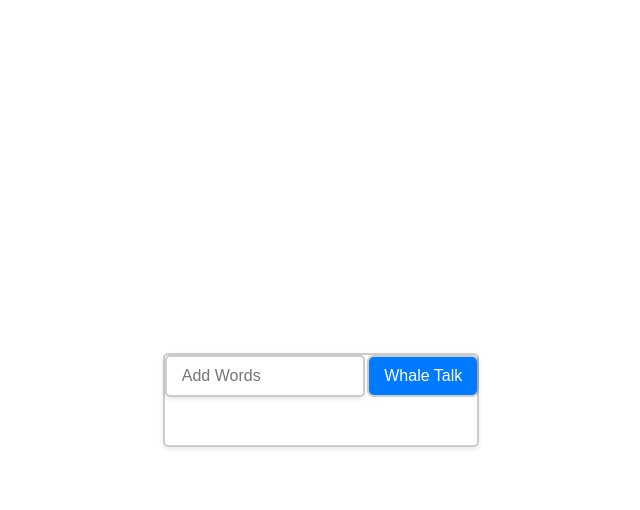
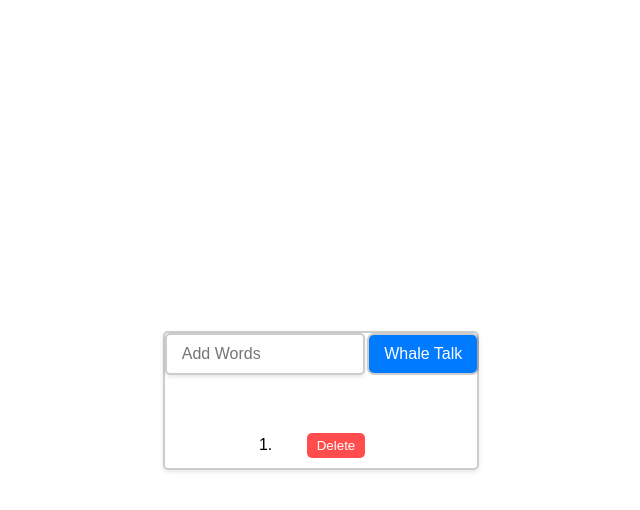
Before and after one commit to ElyasShamal/whale-talk, a plain HTML site: page index.html in a window 1280 px wide. Both pictures are taken after a click on the button "Whale Talk". Shown: the whole page, without its empty margins (319-959 px from the left). Drawn offline with Linux system fonts and the light colour scheme.

Commit message:
completed

```diff
--- a/index.html
+++ b/index.html
@@ -9,10 +9,21 @@
   <body>
     <main class="container">
       <section class="section-container">
-        <input type="text" class="text-input" placeholder="Add Words" />
-        <input type="button" class="search-button" value="Whale Talk" />
-        <section class="js-section"></section>
+        <input
+          type="text"
+          class="text-input"
+          id="user"
+          placeholder="Add Words"
+          required
+        />
+        <input
+          type="button"
+          class="search-button"
+          id="whale-talk"
+          value="Whale Talk"
+        />
       </section>
+      <ol id="js-section"></ol>
     </main>
 
     <script defer src="./main.js"></script>
--- a/main.js
+++ b/main.js
@@ -1,26 +1,42 @@
-let input = "turpentine and turtles";
+const input = "turpentine and turtles";
 const vowels = ["a", "e", "i", "o", "u"];
 const resultArray = [];
 
-let userInput = document.getElementById("user");
+const whaleButton = document.getElementById("whale-talk");
 
-for (let inputIndex = 0; inputIndex < input.length; inputIndex++) {
-  if (input[inputIndex] === "e") {
-    resultArray.push(input[inputIndex]);
+whaleButton.addEventListener("click", () => {
+  let userInput = document.getElementById("user").value;
+  const resultArray = [];
+
+  for (let inputIndex = 0; inputIndex < userInput.length; inputIndex++) {
+    if (userInput[inputIndex] === "e" || userInput[inputIndex] === "u") {
+      resultArray.push(userInput[inputIndex]);
+    }
+
+    for (let vowelIndex = 0; vowelIndex < vowels.length; vowelIndex++) {
+      if (userInput[inputIndex] === vowels[vowelIndex]) {
+        resultArray.push(userInput[inputIndex]);
+      }
+    }
   }
 
-  if (input[inputIndex] === "u") {
-    resultArray.push(input[inputIndex]);
-  }
+  const resultStr = resultArray.join("").toUpperCase();
+  const newElements = document.getElementById("js-section");
 
-  for (vowelIndex = 0; vowelIndex < vowels.length; vowelIndex++) {
-    if (input[inputIndex] === vowels[vowelIndex]) {
-      resultArray.push(input[inputIndex]);
-    }
-  }
-}
+  const listItems = document.createElement("li");
+  newElements.appendChild(listItems);
+  listItems.innerHTML = resultStr;
 
-const resultStr = resultArray.join("").toUpperCase();
-console.log(resultStr);
+  const deleteButton = document.createElement("button");
+  deleteButton.innerHTML = "Delete";
+  deleteButton.className = "delete-button";
+  deleteButton.addEventListener("click", () => {
+    newElements.removeChild(listItems);
+  });
+
+  listItems.appendChild(deleteButton);
+  newElements.appendChild(listItems);
+  document.getElementById("user").value = "";
+});
 
 // console.log(resultArray);
--- a/style.css
+++ b/style.css
@@ -16,6 +16,7 @@ html {
 .container {
   display: flex;
   justify-content: center;
+  flex-direction: column;
   align-items: center;
   border: 2px solid #ccc;
   border-radius: 5px;
@@ -56,3 +57,22 @@ html {
   outline: none;
   box-shadow: 0 0 0 2px rgba(0, 0, 0, 0.2);
 }
+
+.delete-button {
+  margin-left: 30px;
+  padding: 5px 10px;
+  background-color: #ff4d4d;
+  border: none;
+  border-radius: 5px;
+  color: #fff;
+  cursor: pointer;
+  transition: background-color 0.3s ease;
+}
+
+.delete-button:hover {
+  background-color: #cc0000;
+}
+
+li {
+  margin: 10px;
+}
```
